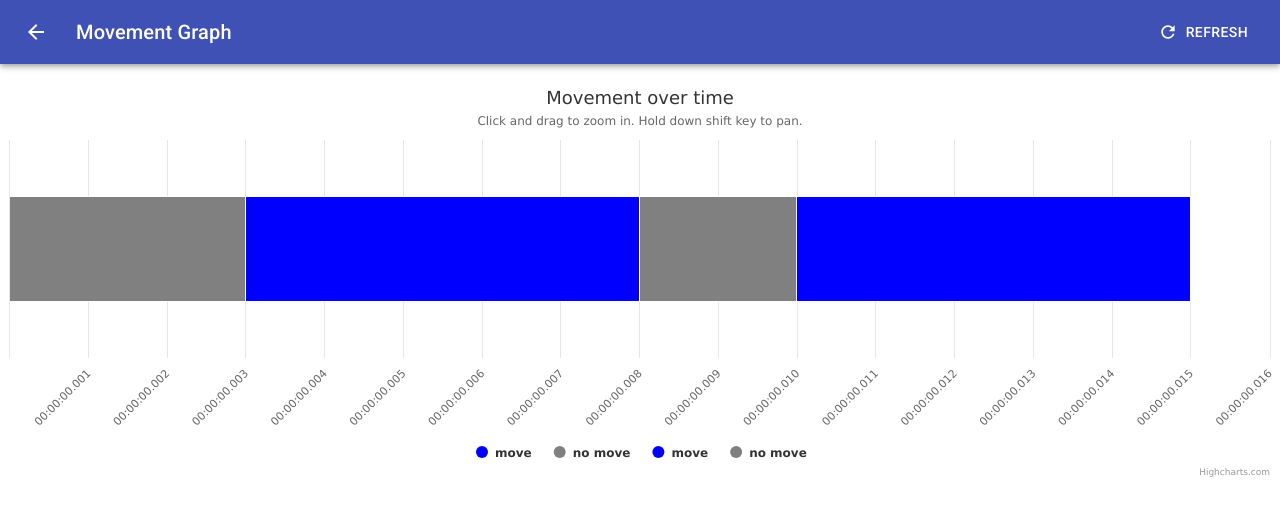
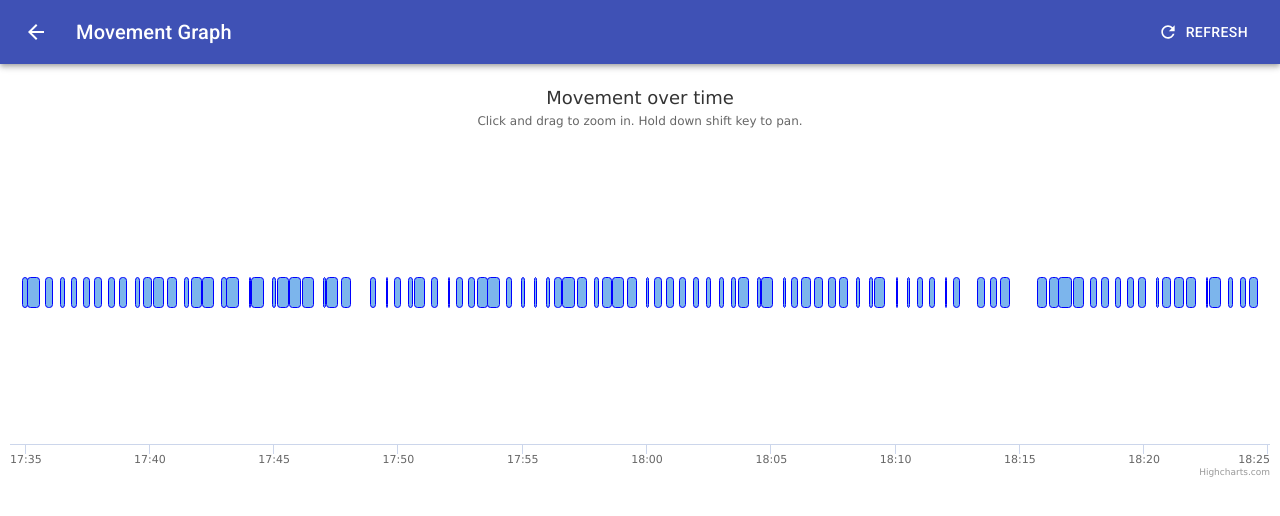
Before and after one commit to alexkubica/final-college-project, a React (Create React App) app in the folder web-client/: page /movement in a window 1280 px wide. Shown: the top 516 px of the page. Built offline with nearby package versions, Linux system fonts and the light colour scheme.

Commit message:
implement movement graph in xrange

```diff
--- a/web-client/src/MovementGraph.js
+++ b/web-client/src/MovementGraph.js
@@ -2,8 +2,10 @@ import React from 'react';
 import PropTypes from 'prop-types';
 import moment from 'moment';
 import Highcharts from 'highcharts';
+import xrange from 'highcharts/modules/xrange';
 import HighchartsReact from 'highcharts-react-official';
-import { DataPropType, graphSubtitleText, GRAPH_DATE_FORMAT, HOURS_IN_MS } from './utils';
+import { DataPropType, graphSubtitleText, GRAPH_DATE_FORMAT, SECONDS_IN_MS, MINUTES_IN_MS } from './utils';
+(xrange)(Highcharts)
 
 const propTypes = {
     data: PropTypes.arrayOf(DataPropType)
@@ -12,8 +14,8 @@ const propTypes = {
 export default function MovementGraph({ data }) {
     const options = {
         chart: {
-            type: 'bar',
-            zoomType: 'y',
+            type: 'xrange',
+            zoomType: 'x',
             panning: true,
             panKey: 'shift'
         },
@@ -24,44 +26,36 @@ export default function MovementGraph({ data }) {
             text: graphSubtitleText()
         },
         xAxis: {
-            visible: false
+            type: 'datetime',
+            minRange: 1 * MINUTES_IN_MS
         },
         yAxis: {
-            type: 'datetime',
-            title: {
-                text: ''
-            }
+            visible: false
         },
         tooltip: {
             xDateFormat: GRAPH_DATE_FORMAT,
-            minRange: HOURS_IN_MS
+            pointFormat: `Moved for <b>{point.value}</b> seconds.`
         },
-        plotOptions: {
-            series: {
-                stacking: 'normal'
+        legend: {
+            enabled: false
+        },
+        series: [{
+            name: 'Movement',
+            borderColor: 'blue',
+            pointWidth: 30,
+            data: data.map(m => {
+                return {
+                    x: moment(m.timestamp).valueOf() - m.value * SECONDS_IN_MS,
+                    x2: moment(m.timestamp).valueOf(),
+                    y: 0,
+                    value: m.value
+                };
+            }),
+            dataLabels: {
+                enabled: true
             }
-        },
-        // TODO generate serieses from data
-        series: [{
-            name: 'move',
-            data: [5],
-            color: 'blue'
-        }, {
-            name: 'no move',
-            data: [2],
-            color: 'gray'
-        },
-        {
-            name: 'move',
-            data: [5],
-            color: 'blue'
-        },
-        {
-            name: 'no move',
-            data: [3],
-            color: 'gray'
-        }
-        ]
+        }]
+
     };
 
     return (
```
